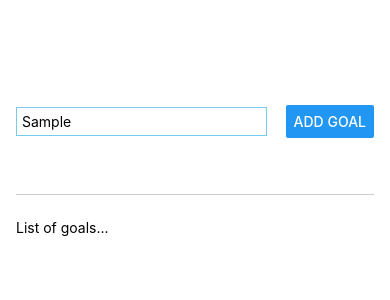
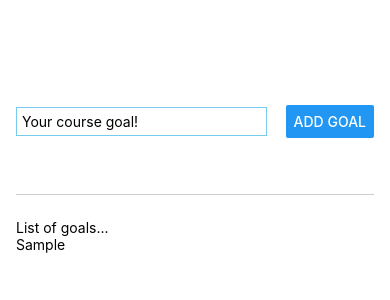
Before and after one commit to crislainesc/REACT_NATIVE_COURSE, a React Native app: screen / in a window 390 px wide. Both pictures are taken after typing "Sample" into the empty fields and a click on the button "ADD GOAL". Shown: the top 300 px of the page. Built offline with nearby package versions, Linux system fonts and the light colour scheme.

Commit message:
feat: managing a list of course goals

```diff
--- a/App.js
+++ b/App.js
@@ -11,10 +11,10 @@ export default function App() {
   }
 
   function addGoalHandler() {
-    setGoals(prevState => (
-      [...prevState, enteredGoalText]
+    setGoals(currentGoals => (
+      [...currentGoals, enteredGoalText]
     ))
-    console.log(goals)
+    setEnteredGoalText('')
   }
 
   return (
@@ -22,11 +22,15 @@ export default function App() {
       <View style={styles.inputContainer}>
         <TextInput style={styles.textInput} placeholder='Your course goal!'
           onChangeText={goalInputHandler}
+          value={enteredGoalText}
         />
         <Button title='Add Goal' onPress={addGoalHandler}/>
       </View>
       <View style={styles.goalsContainer}>
         <Text>List of goals...</Text>
+        {goals.map((goal) => (
+          <Text key={goal}>{goal}</Text>
+        ))}
       </View>
     </View>
 
```
